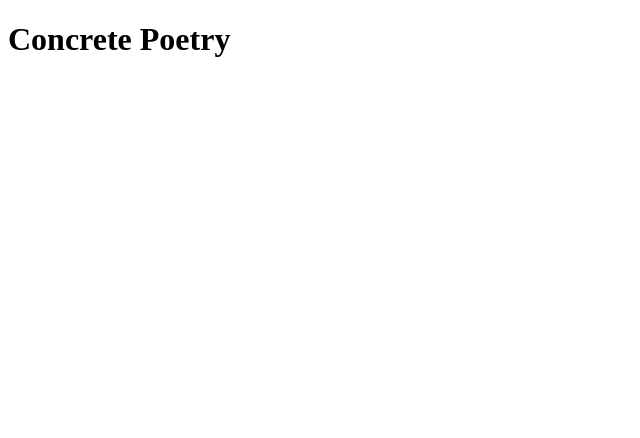
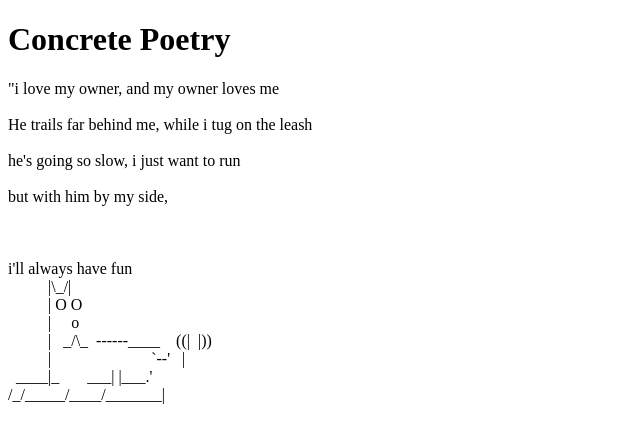
Before and after one commit to anjaliarasas/core1, a plain HTML site: page Harmonic-Collection/entries/entry-1/index.html in a window 1280 px wide. Shown: the whole page, without its empty margins (0-640 px from the left). Drawn offline with Linux system fonts and the light colour scheme; files that its build step writes are made by us from their sources.

Commit message:
Update index.html

```diff
--- a/Harmonic-Collection/entries/entry-1/index.html
+++ b/Harmonic-Collection/entries/entry-1/index.html
@@ -4,4 +4,24 @@
   <link rel="stylesheet" href="Harmonic-Collection/entries/entry-1/main.css">
   <h1>Concrete Poetry</h1>
 </head>
+<body>
+"i love my owner, and my owner loves me
+<br>
+  <br> He trails far behind me, while i tug on the leash
+  <br>
+  <br> he's going so slow, i just want to run
+  <br>
+  <br> but with him by my side,
+  <br>
+  <br>
+  <br>
+  <br> i'll always have fun
+<br> &nbsp;&nbsp;&nbsp;&nbsp;&nbsp;&nbsp;&nbsp;&nbsp;&nbsp;  |\_/|
+<br>&nbsp;&nbsp;&nbsp;&nbsp;&nbsp;&nbsp;&nbsp;&nbsp;&nbsp;  | O O
+<br>&nbsp;&nbsp;&nbsp;&nbsp;&nbsp;&nbsp;&nbsp;&nbsp;&nbsp;  |&nbsp;&nbsp;&nbsp;&nbsp;&nbsp;o
+<br>&nbsp;&nbsp;&nbsp;&nbsp;&nbsp;&nbsp;&nbsp;&nbsp;&nbsp;&nbsp;|&nbsp;&nbsp;&nbsp;_/\_&nbsp;&nbsp;------____&nbsp;&nbsp;&nbsp;&nbsp;((|&nbsp;&nbsp;|))
+<br>&nbsp;&nbsp;&nbsp;&nbsp;&nbsp;&nbsp;&nbsp;&nbsp;&nbsp;  |&nbsp;&nbsp;&nbsp;&nbsp;&nbsp;&nbsp;&nbsp;&nbsp;&nbsp;&nbsp;&nbsp;&nbsp;&nbsp;&nbsp;&nbsp;&nbsp;&nbsp;&nbsp;&nbsp;&nbsp;&nbsp;&nbsp;&nbsp;&nbsp;&nbsp;`--'&nbsp;&nbsp;&nbsp;|
+<br>&nbsp;&nbsp;____|_&nbsp;&nbsp;&nbsp;&nbsp;&nbsp;&nbsp;&nbsp;___|   |___.'
+<br>/_/_____/____/_______|
+</body>
 </html>
```
